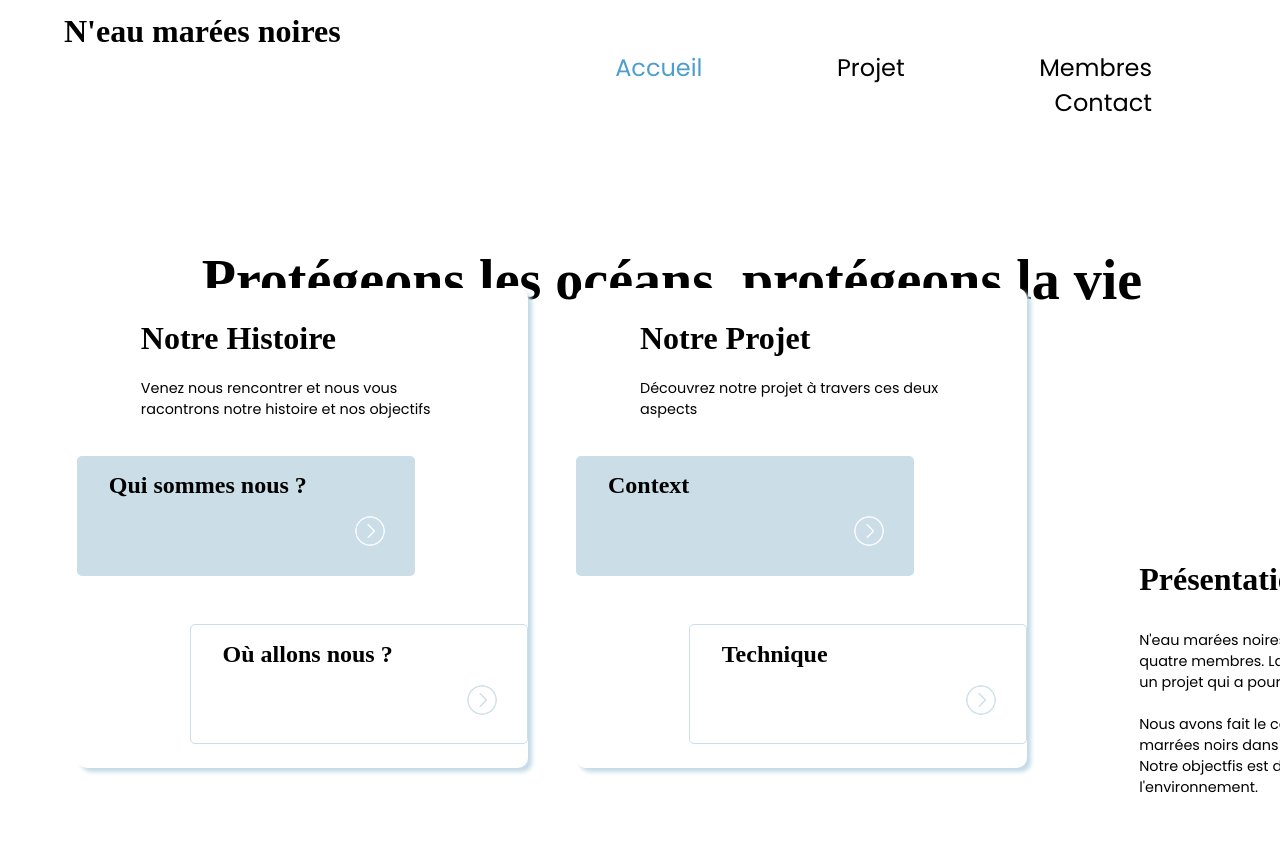
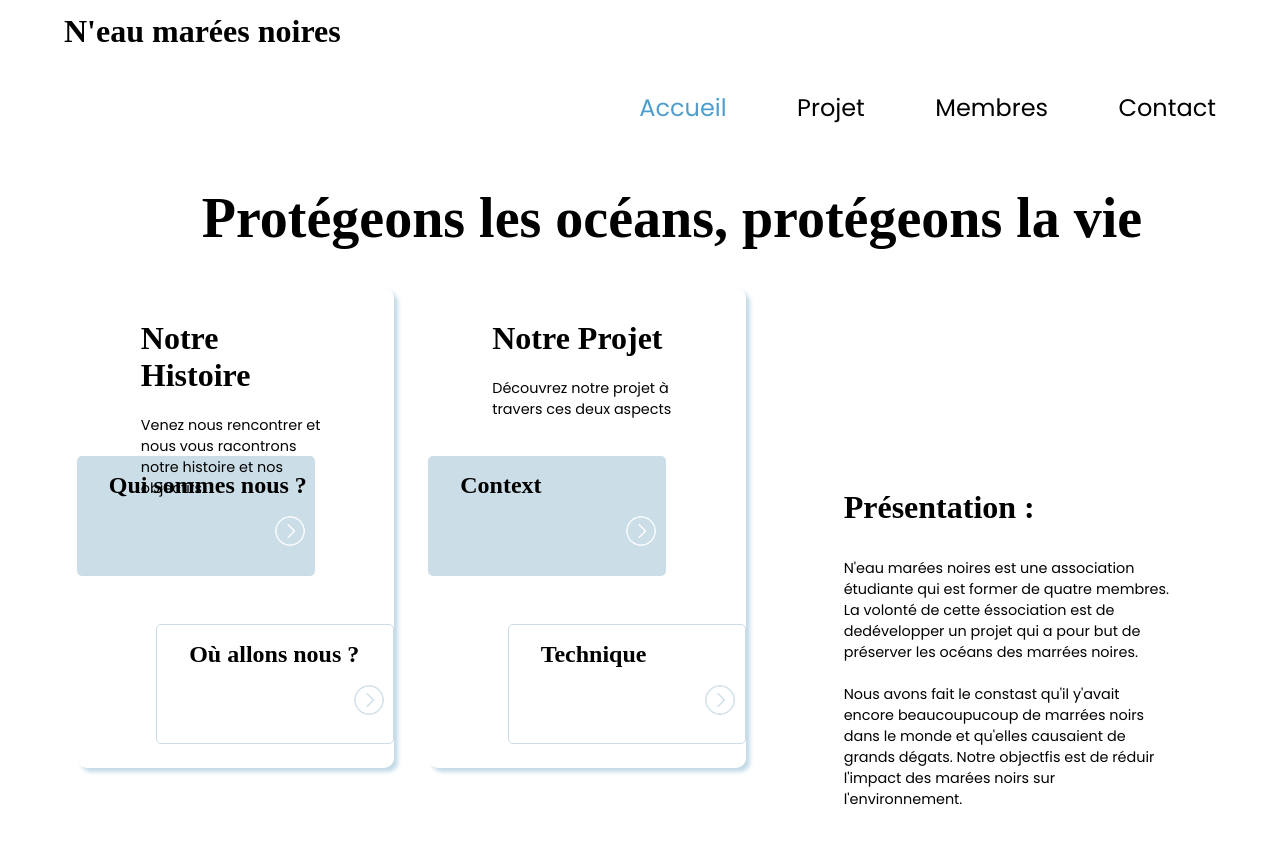
Before and after one commit to Timi230/N-eauMareeNoirees, a plain HTML site: page index.html in a window 1280 px wide. Drawn offline with Linux system fonts and the light colour scheme; a web font is replaced by a local one.

Commit message:
rectification Bug2
Bug2 : problème d'affichage selon la tailles d'écran

```diff
--- a/Sass/Layout/_box.scss
+++ b/Sass/Layout/_box.scss
@@ -6,6 +6,7 @@
     position: fixed;
     top: 36%;
     left: 6%;
+    right: 6%;
 }
 .box{
     width: 30rem;
--- a/Sass/Layout/_header.scss
+++ b/Sass/Layout/_header.scss
@@ -1,4 +1,5 @@
 .header{
+    width: 100%;
     height: 50%;
 
     padding-left:5%;
@@ -10,16 +11,14 @@
 
     background-image: url('../images/header_banner.jpg');
     background-size: cover;
-    background-repeat: repeat;
+    background-repeat: no-repeat;
     background-position: center 25%;
 
     &--section{
         width: 100%;
-        height: 100%;
+        height: 50%;
 
-        margin-left: 10%;
-        margin-right: 10%;
-
+        margin: auto;
 
         display: flex;
         align-items: center;
--- a/Sass/Layout/_nav.scss
+++ b/Sass/Layout/_nav.scss
@@ -4,7 +4,7 @@
     text-align: right;
 
     &__link {
-        padding-right: 8rem;
+        padding-right: 4rem;
         display: inline;
         font-style: none;
         font-size: $fontSize;
--- a/index.html
+++ b/index.html
@@ -2,6 +2,8 @@
 <html lang="">
 <head>
     <meta charset="UTF-8">
+    <meta name="viewport" content="width=device-width, initial-scale=1.0">
+    <meta http-equiv="X-UA-Compatible" content="ie=edge">
     <link rel="stylesheet" href="./public/css/main.css">
     <title>N'eau marée noires</title>
 </head>
```
Also changed, not shown: public/css/main.css, 1 other file.
